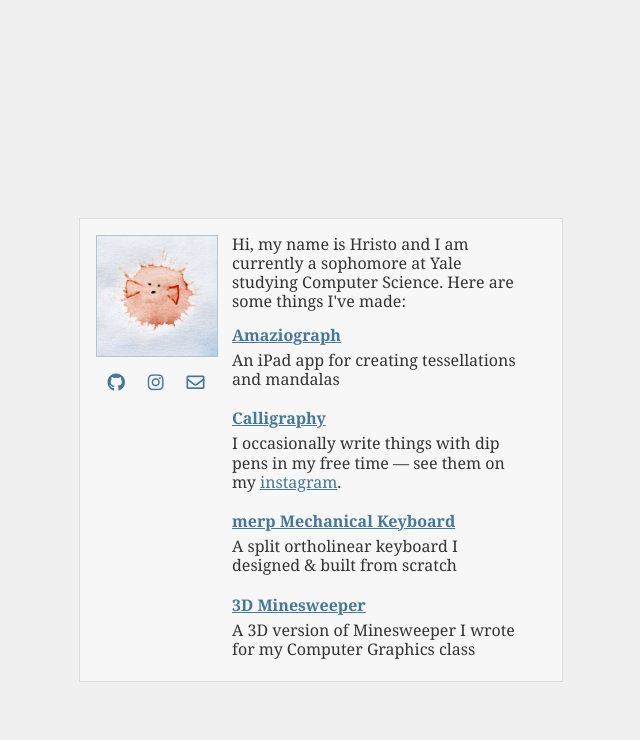
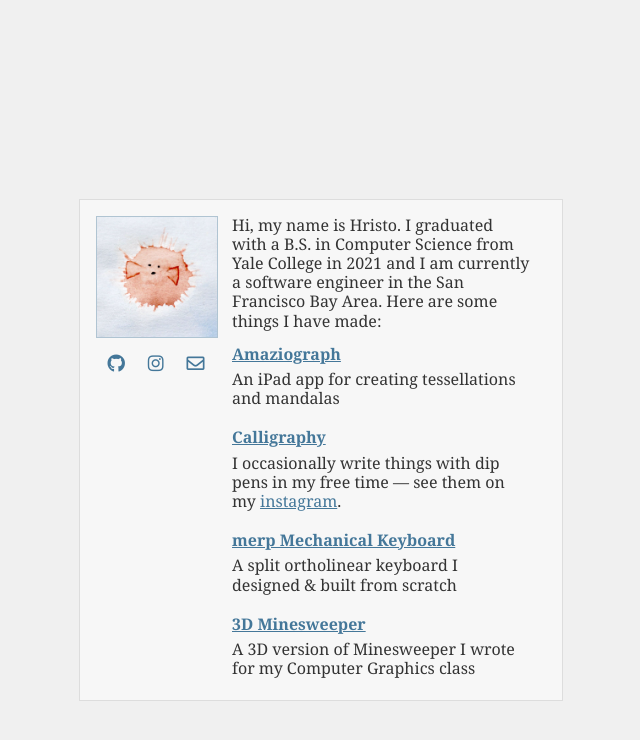
Before and after one commit to hristost/hristost.github.io, a Jekyll site: the page built from index.html, in a window 1280 px wide. Shown: the top 740 px of the page, without its empty margins (319-959 px from the left). Built offline with Jekyll 4.4.1, drawn with Linux system fonts in a browser that asks for light colours; nearby versions of some CDN libraries.

Commit message:
Update info on landing page

```diff
--- a/_data/projects.yml
+++ b/_data/projects.yml
@@ -1,11 +1,11 @@
 - name: Amaziograph
   link: https://amaziograph.com
-  date: "2012-"
+  date: "2012-2021"
   desc: "An iPad app for creating tessellations and mandalas"
 
 - name: Calligraphy
-  link: https://www.instagram.com/puffeligraphish/
-  desc: "I occasionally write things with dip pens in my free time &mdash; see them on my <a href=\"https://www.instagram.com/puffeligraphish/\">instagram</a>."
+  link: https://www.instagram.com/puffelligraphish/
+  desc: "I occasionally write things with dip pens in my free time &mdash; see them on my <a href=\"https://www.instagram.com/puffelligraphish/\">instagram</a>."
 
 - name: merp Mechanical Keyboard
   link: ./projects/merp
--- a/index.html
+++ b/index.html
@@ -2,8 +2,9 @@
 layout: card
 title: h.s.
 ---
-Hi, my name is Hristo and I am currently a sophomore at Yale studying Computer
-Science. Here are some things I've made:
+Hi, my name is Hristo.
+I graduated with a B.S. in Computer Science from Yale College in 2021 and I am currently a software engineer in the San Francisco Bay Area.
+Here are some things I have made:
 
   <ul class="projects">
     {% for item in site.data.projects %}
```
